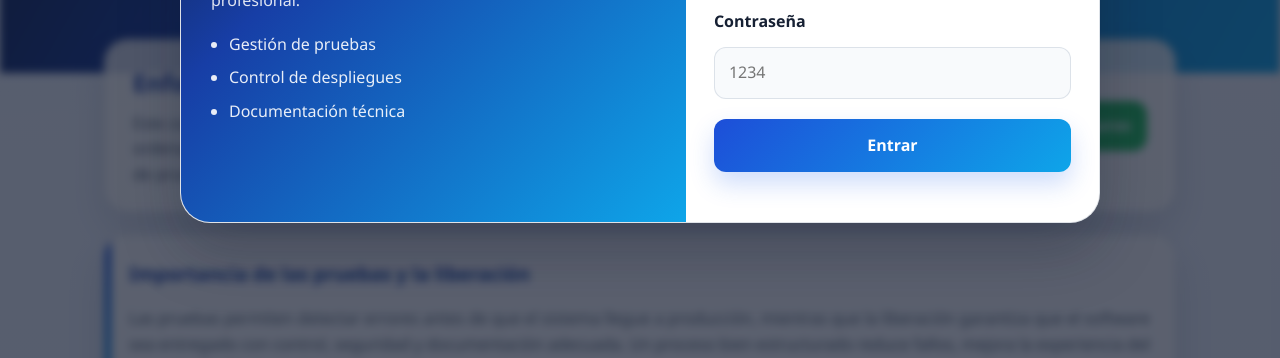
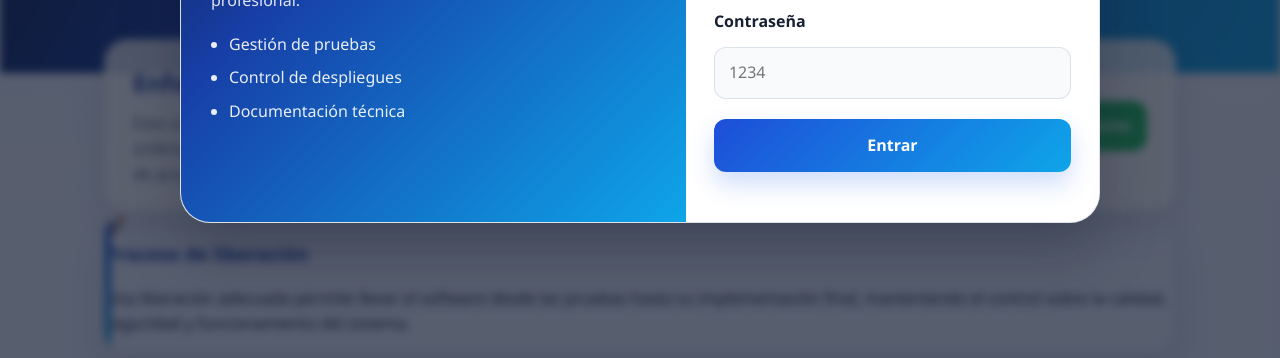
Before and after one commit to javitor19/unidadIV_web, a plain HTML site: page index.html in a window 1280 px wide. Shown: the part 441-799 px from the top of the page. Drawn offline with Linux system fonts and the light colour scheme.

Commit message:
Update index.html
Soy David García y realicé una pequeña modificación en la página de la Unidad IV. Mejoré el encabezado de “Liberación del Software”, agregando una presentación más llamativa y unos indicadores de calidad, seguridad y despliegue. También añadí un pequeño apartado sobre el proceso de liberación para que la información se vea más completa y organizada.

````diff
--- a/index.html
+++ b/index.html
@@ -10,9 +10,6 @@
 
   <body>
 
-    <!-- ==============================
-         LOGIN
-    =============================== -->
     <div class="login-overlay" id="loginOverlay">
       <div class="login-shell">
 
@@ -67,9 +64,6 @@
     </div>
 
 
-    <!-- ==============================
-         BOTÓN DEL MENÚ
-    =============================== -->
     <button
       class="menu-toggle"
       id="menuToggle"
@@ -79,9 +73,6 @@
     </button>
 
 
-    <!-- ==============================
-         MENÚ DE USUARIO
-    =============================== -->
     <div class="user-menu" id="userMenu">
 
       <div class="user-menu-header">
@@ -129,9 +120,7 @@
     </div>
 
 
-    <!-- ==============================
-         ENCABEZADO PRINCIPAL
-    =============================== -->
+    <!-- ENCABEZADO PRINCIPAL -->
     <header class="hero-header">
 
       <div class="header-content">
@@ -140,19 +129,17 @@
           Unidad IV · Desarrollo web
         </p>
 
-        <!-- TÍTULO MEJORADO -->
+        <!-- PRIMER CAMBIO -->
         <h1>
           Liberación del <span>Software</span>
         </h1>
 
-        <!-- DESCRIPCIÓN MEJORADA -->
         <p class="intro">
           Conoce los principales procesos, herramientas y estrategias
           utilizadas para preparar, probar y liberar software de manera
           segura, organizada y eficiente.
         </p>
 
-        <!-- NUEVOS INDICADORES -->
         <div class="hero-info">
 
           <div class="hero-item">
@@ -173,44 +160,17 @@
         </div>
 
 
-        <!-- NAVEGACIÓN -->
         <nav class="top-nav">
 
-          <a href="#contenedores">
-            Contenedores
-          </a>
-
-          <a href="#infraestructura">
-            Infraestructura
-          </a>
-
-          <a href="#pruebas">
-            Pruebas de Software
-          </a>
-
-          <a href="#normativa">
-            Normativa
-          </a>
-
-          <a href="#documentacion">
-            Documentación
-          </a>
-
-          <a href="tipos-pruebas.html">
-            Tipos de pruebas
-          </a>
-
-          <a href="tipos-requerimientos.html">
-            Tipos de requerimientos
-          </a>
-
-          <a href="gestion-pruebas.html">
-            Gestión de pruebas
-          </a>
-
-          <a href="acerca-mi-proyecto.html">
-            Acerca de mi proyecto
-          </a>
+          <a href="#contenedores">Contenedores</a>
+          <a href="#infraestructura">Infraestructura</a>
+          <a href="#pruebas">Pruebas de Software</a>
+          <a href="#normativa">Normativa</a>
+          <a href="#documentacion">Documentación</a>
+          <a href="tipos-pruebas.html">Tipos de pruebas</a>
+          <a href="tipos-requerimientos.html">Tipos de requerimientos</a>
+          <a href="gestion-pruebas.html">Gestión de pruebas</a>
+          <a href="acerca-mi-proyecto.html">Acerca de mi proyecto</a>
 
         </nav>
 
@@ -219,9 +179,6 @@
     </header>
 
 
-    <!-- ==============================
-         CONTENIDO PRINCIPAL
-    =============================== -->
     <main id="contenido">
 
       <div
@@ -232,7 +189,6 @@
       </div>
 
 
-      <!-- PANEL PRINCIPAL -->
       <section class="hero-panel">
 
         <div>
@@ -258,7 +214,29 @@
       </section>
 
 
-      <!-- IMPORTANCIA -->
+      <!-- SEGUNDO CAMBIO: PEQUEÑO BLOQUE INFORMATIVO -->
+      <section class="tema mini-highlight">
+
+        <div class="mini-highlight-icon">
+          🚀
+        </div>
+
+        <div>
+          <h2>
+            Proceso de liberación
+          </h2>
+
+          <p>
+            Una liberación adecuada permite llevar el software desde
+            las pruebas hasta su implementación final, manteniendo
+            el control sobre la calidad, seguridad y funcionamiento
+            del sistema.
+          </p>
+        </div>
+
+      </section>
+
+
       <section class="tema info-panel">
 
         <h2>
@@ -276,7 +254,6 @@
       </section>
 
 
-      <!-- CONTENEDORES -->
       <section
         id="contenedores"
         class="tema accordion-item"
@@ -378,7 +355,6 @@
       </section>
 
 
-      <!-- INFRAESTRUCTURA -->
       <section
         id="infraestructura"
         class="tema accordion-item"
@@ -412,7 +388,6 @@
             alojar aplicaciones, bases de datos y servicios de red sin
             depender de hardware físico local.
           </p>
-
 
           <ul>
 
@@ -450,7 +425,6 @@
       </section>
 
 
-      <!-- PRUEBAS -->
       <section
         id="pruebas"
         class="tema accordion-item"
@@ -485,7 +459,6 @@
             y no presenta errores críticos.
           </p>
 
-
           <div class="pill-list">
 
             <span>Caja blanca</span>
@@ -504,7 +477,6 @@
       </section>
 
 
-      <!-- NORMATIVA -->
       <section
         id="normativa"
         class="tema accordion-item"
@@ -553,7 +525,6 @@
       </section>
 
 
-      <!-- DOCUMENTACIÓN -->
       <section
         id="documentacion"
         class="tema accordion-item"
@@ -639,7 +610,6 @@
       </section>
 
 
-      <!-- CONTEXTO -->
       <section class="tema contextual-card">
 
         <h2>
@@ -670,9 +640,6 @@
     </main>
 
 
-    <!-- ==============================
-         PIE DE PÁGINA
-    =============================== -->
     <footer>
 
       <p>
@@ -690,8 +657,8 @@
     </footer>
 
 
-    <!-- JAVASCRIPT -->
     <script src="script.js"></script>
 
   </body>
 </html>
+```
````
